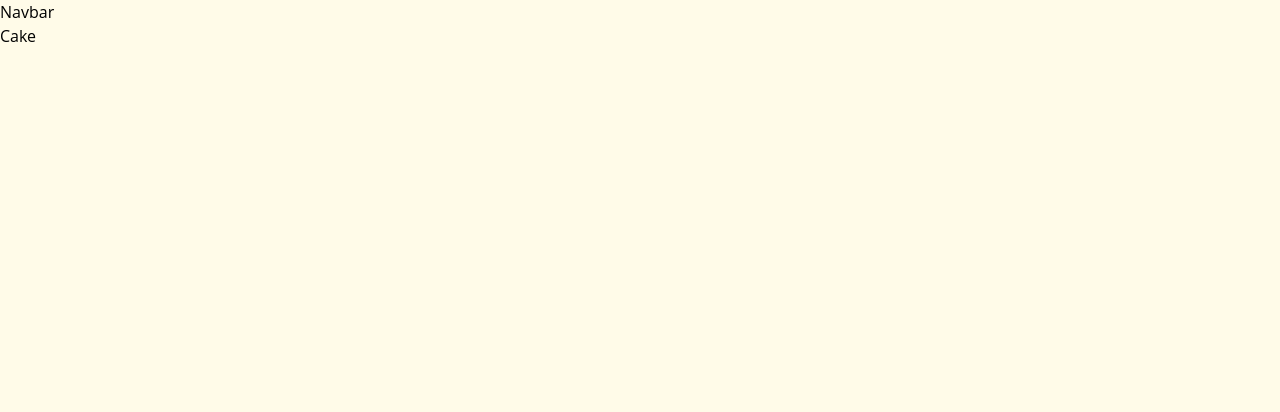
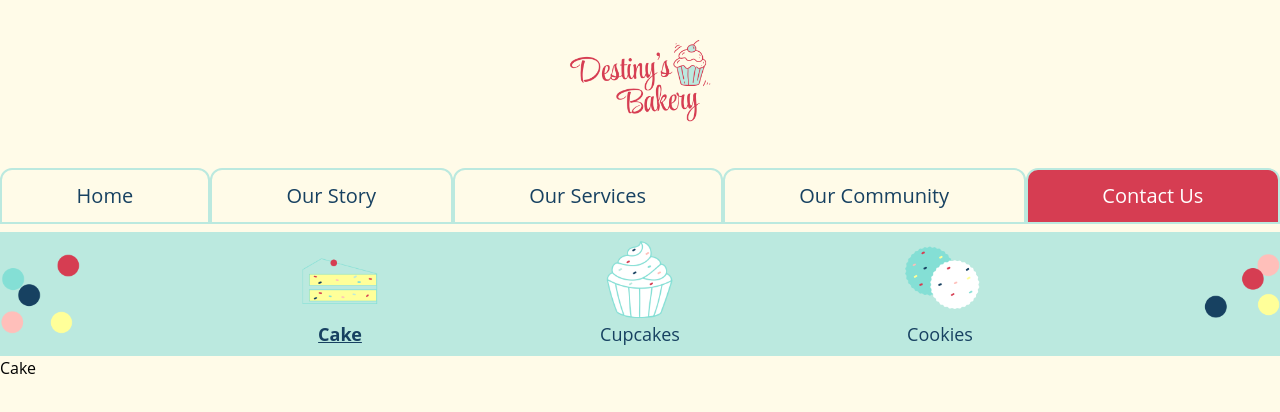
Before and after one commit to Shandea/destinys, a React (Create React App) app: page /cake in a window 1280 px wide. Shown: the top 412 px of the page. Built offline with nearby package versions, Linux system fonts and the light colour scheme.

Commit message:
Navbar &  header

```diff
--- /dev/null
+++ b/src/Views/Components/Header.jsx
@@ -0,0 +1,56 @@
+import React from "react";
+import { NavLink } from "react-router-dom";
+import LeftDotsIcon from "../../Assets/Icons/LeftDotsIcon.png";
+import RightDotsIcon from "../../Assets/Icons/RightDotsIcon.png";
+import CakeIcon from "../../Assets/Icons/CakeIcon.png";
+import CupCakeIcon from "../../Assets/Icons/CupcakeIcon.png";
+import CookieIcon from "../../Assets/Icons/CookieIcon.png";
+
+const Header = ({ isVisible }) => {
+  const links = [
+    { to: "/cake", title: "Cake", icon: CakeIcon },
+    { to: "/cupcake", title: "Cupcakes", icon: CupCakeIcon },
+    { to: "/cookies", title: "Cookies", icon: CookieIcon },
+  ];
+
+  if (!isVisible) return null;
+
+  return (
+    <div className="bg-accentAqua py-2">
+      <div className="flex items-center">
+        <img
+          src={LeftDotsIcon}
+          alt="Left Dots"
+          className="w-20 h-20 hidden md:block"
+        />
+        <div className="flex grow justify-evenly">
+          {links.map((link) => (
+            <NavLink
+              key={link.to}
+              to={link.to}
+              className={({ isActive }) =>
+                `flex flex-col items-center text-primaryBlue ${
+                  isActive ? "font-bold underline" : "hover:text-secondaryRed"
+                }`
+              }
+            >
+              <img
+                src={link.icon}
+                alt={`${link.title} Icon`}
+                className="w-20 h-20"
+              />
+              <span className="text-lg">{link.title}</span>
+            </NavLink>
+          ))}
+        </div>
+        <img
+          src={RightDotsIcon}
+          alt="Right Dots"
+          className="w-20 h-20 hidden md:block"
+        />
+      </div>
+    </div>
+  );
+};
+
+export default Header;
--- a/src/Views/Components/NavBar.jsx
+++ b/src/Views/Components/NavBar.jsx
@@ -1,5 +1,84 @@
+import React, { useState } from "react";
+import { NavLink } from "react-router-dom";
+import Logo from "../../Assets/Logo/DBLogo.png";
+import { FiMenu, FiX } from "react-icons/fi";
+import Header from "./Header";
+
+const links = [
+  { to: "/", title: "Home" },
+  { to: "/about", title: "Our Story" },
+  { to: "/services", title: "Our Services" },
+  { to: "/community", title: "Our Community" },
+  { to: "/contact", title: "Contact Us" },
+];
+
 const Navbar = () => {
-  return <h1>Navbar</h1>;
+  const [toggleMenu, setToggleMenu] = useState(false);
+
+  const handleToggleMenu = () => {
+    setToggleMenu((prev) => !prev);
+  };
+
+  const handleLinkClick = () => {
+    setToggleMenu(false);
+  };
+
+  return (
+    <div>
+      <div className="flex items-center justify-between px-4 py-2 bg-background">
+        <button
+          onClick={handleToggleMenu}
+          className="md:hidden text-2xl text-primaryBlue"
+        >
+          {toggleMenu ? <FiX /> : <FiMenu />}
+        </button>
+        <div className="flex justify-center grow">
+          <img src={Logo} alt="Logo" className="w-36" />
+        </div>
+      </div>
+      {toggleMenu && (
+        <div className="absolute top-30 left-0 right-0 bg-background z-50">
+          <div className="flex flex-col text-center grow">
+            {links.map((link) => (
+              <NavLink
+                key={link.to}
+                to={link.to}
+                className={({ isActive }) =>
+                  link.title === "Contact Us"
+                    ? "bg-secondaryRed text-white px-4 py-3 text-xl rounded-t-xl border-2 border-accentAqua flex-1"
+                    : isActive
+                    ? "text-primaryBlue font-bold underline px-4 py-3 text-xl rounded-t-xl border-2 border-accentAqua flex-1"
+                    : "text-primaryBlue px-4 py-3 text-xl hover:bg-accentAqua rounded-md rounded-t-xl border-2 border-accentAqua flex-1"
+                }
+                onClick={handleLinkClick}
+              >
+                {link.title}
+              </NavLink>
+            ))}
+          </div>
+        </div>
+      )}
+      <nav className="hidden md:flex justify-center bg-background py-2 text-primaryBlue">
+        {links.map((link) => (
+          <div key={link.to} className="flex grow text-center">
+            <NavLink
+              to={link.to}
+              className={({ isActive }) =>
+                link.title === "Contact Us"
+                  ? "bg-secondaryRed text-white px-4 py-3 text-xl rounded-t-xl border-2 border-accentAqua flex-1"
+                  : isActive
+                  ? "text-primaryBlue font-bold underline px-4 py-3 text-xl rounded-t-xl border-2 border-accentAqua flex-1"
+                  : "px-4 py-3 text-xl hover:bg-accentAqua rounded-t-xl border-2 border-accentAqua flex-1"
+              }
+            >
+              {link.title}
+            </NavLink>
+          </div>
+        ))}
+      </nav>
+      <Header isVisible={!toggleMenu} />
+    </div>
+  );
 };
 
 export default Navbar;
```
